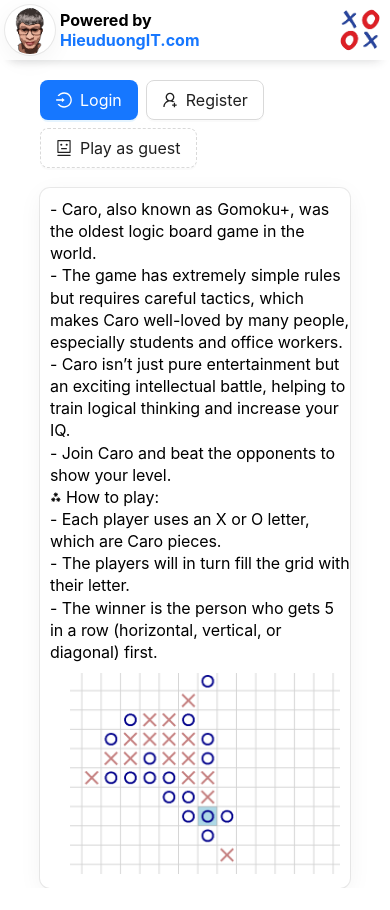
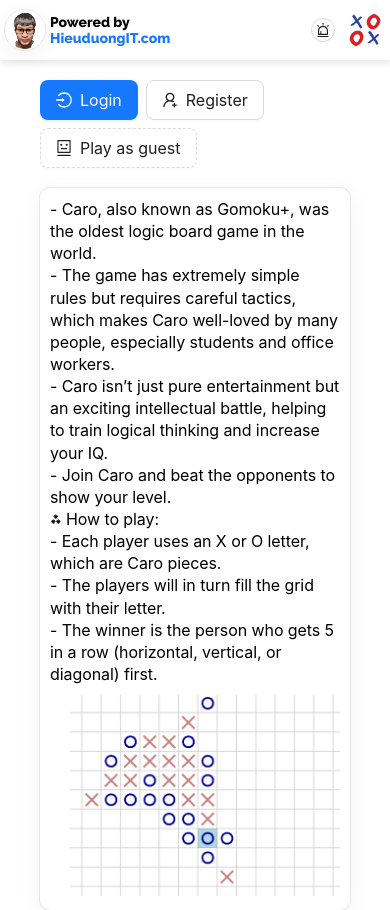
Before and after one commit to hieuduongt/caro-game-client, a React (Create React App) app: page / in a window 390 px wide. Before the commit the page ends 888 px from the top, so only its background shows below. Built offline with nearby package versions, Linux system fonts and the light colour scheme.

Commit message:
added notification

```diff
--- a/public/index.html
+++ b/public/index.html
@@ -1,15 +1,18 @@
 <!DOCTYPE html>
 <html lang="en">
+
 <head>
   <meta charset="utf-8" />
-    <link rel="icon" href="%PUBLIC_URL%/favicon.png" style="border-radius: 5px;"/>
+  <link rel="icon" href="%PUBLIC_URL%/favicon.png" style="border-radius: 5px;" />
   <meta name="viewport" content="width=device-width, initial-scale=1" />
   <meta name="theme-color" content="#000000" />
-    <meta
-      name="description"
-      content="Caro game developed by Hiếu Dương"
-    />
+  <meta name="description" content="Caro game developed by Hiếu Dương" />
   <link rel="apple-touch-icon" href="%PUBLIC_URL%/favicon.png" />
+  <link rel="preconnect" href="https://fonts.googleapis.com">
+  <link rel="preconnect" href="https://fonts.gstatic.com" crossorigin>
+  <link
+    href="https://fonts.googleapis.com/css2?family=Libre+Franklin:ital,wght@0,100..900;1,100..900&family=Raleway:ital,wght@0,100..900;1,100..900&display=swap"
+    rel="stylesheet">
   <!--
       manifest.json provides metadata used when your web app is installed on a
       user's mobile device or desktop. See https://developers.google.com/web/fundamentals/web-app-manifest/
@@ -26,6 +29,7 @@
     -->
   <title>Caro Game</title>
 </head>
+
 <body>
   <noscript>You need to enable JavaScript to run this app.</noscript>
   <div id="root"></div>
@@ -40,4 +44,5 @@
       To create a production bundle, use `npm run build` or `yarn build`.
     -->
 </body>
+
 </html>
--- a/src/App.css
+++ b/src/App.css
@@ -32,15 +32,26 @@
   }
 }
 
+@media only screen and (max-width: 720px) {
+  .notifications {
+    display: none;
+  }
+
+  .author {
+    width: 100%;
+  }
+}
+
 .header {
-  box-shadow: rgba(33, 35, 38, 0.2) 0px 10px 10px -10px;
+  /* box-shadow: rgba(33, 35, 38, 0.2) 0px 10px 10px -10px; */
+  box-shadow: rgba(99, 99, 99, 0.2) 0px 2px 8px 0px;
   min-height: 50px;
-  padding: 5px;
-  display: flex;
   background-color: rgba(255, 255, 255, 0.466);
   backdrop-filter: blur(30px);
+  display: flex;
   align-items: center;
   gap: 10px;
+  padding: 5px;
 }
 
 .author {
@@ -50,7 +61,13 @@
 }
 
 .author > .link-to {
-  font-weight: bold;
+  font-family: "Raleway", sans-serif;
+  font-optical-sizing: auto;
+  font-weight: 800;
+  font-style: normal;
+  display: flex;
+  flex-direction: column;
+  font-size: 14px;
 }
 
 .link-to > a {
--- a/src/App.tsx
+++ b/src/App.tsx
@@ -1,8 +1,8 @@
 import { FC, useEffect, useRef, useState } from 'react';
 import { v4 as uuidv4 } from 'uuid';
 import './App.css';
-import { notification, Spin, Popover, Button, Avatar, Affix, Collapse, Input, Alert, Tooltip, Badge } from 'antd';
-import { LoadingOutlined, SendOutlined, CloseCircleOutlined, CaretDownOutlined, CaretUpOutlined } from '@ant-design/icons';
+import { notification, Spin, Popover, Button, Avatar, Affix, Collapse, Input, Alert, Space, Badge, Drawer } from 'antd';
+import { LoadingOutlined, SendOutlined, CloseCircleOutlined, CaretDownOutlined, CaretUpOutlined, AlertOutlined } from '@ant-design/icons';
 import * as signalR from "@microsoft/signalr";
 import { AppContext } from './helpers/Context';
 import InGame from './components/Ingame/Ingame';
@@ -10,7 +10,7 @@ import Home from './components/Home/Home';
 import RoomList from './components/RoomList/RoomList';
 import { EnvEnpoint, formatUTCDateToLocalDate, generateShortUserName, getAuthToken, getTokenProperties, isExpired, removeAuthToken } from './helpers/Helper';
 import { getUser } from './services/UserServices';
-import { Coordinates, MatchDTO, Message, MessageDto, Conversation, RoomDTO, UserDTO, ErrorMessage } from './models/Models';
+import { Coordinates, MatchDTO, Message, MessageDto, Conversation, RoomDTO, UserDTO, NotificationMessage } from './models/Models';
 import { createConversation, getConversation, getMessage, sendMessageToUser } from './services/ChatServices';
 import { SystemString } from './common/StringHelper';
 const { Search } = Input;
@@ -34,9 +34,9 @@ const App: FC = () => {
   const [conversations, setConversations] = useState<Conversation[]>([]);
   const [newReceivedMessage, setNewReceivedMessage] = useState<MessageDto>();
   const messageRefs = useRef<Array<HTMLDivElement>>([]);
-  const [errorMessages, setErrorMessages] = useState<ErrorMessage[]>([]);
-  const [currentErrorMessages, setCurrentErrorMessages] = useState<ErrorMessage>();
-  const [expandErrMessage, setExpandErrMessage] = useState<boolean>(false);
+  const [notifications, setNotifications] = useState<NotificationMessage[]>([]);
+  const [currentNotification, setCurrentNotification] = useState<NotificationMessage>();
+  const [openNotificationPanel, setOpenNotificationPanel] = useState<boolean>(false);
 
   const checkIsLoggedIn = async (): Promise<void> => {
     setLoading(true);
@@ -78,7 +78,7 @@ const App: FC = () => {
         duration: -1,
         placement: "top"
       });
-      addNewErrorMessage(SystemString.CannotConnectToServer);
+      addNewNotifications(SystemString.CannotConnectToServer, "error");
       setLoading(false);
     });
   }
@@ -109,7 +109,7 @@ const App: FC = () => {
       setUser(currentUser);
       return res.responseData.roomId ? true : false;
     } else {
-      addNewErrorMessage(res.errorMessage);
+      addNewNotifications(res.errorMessage, "error");
       return false;
     }
   }
@@ -331,31 +331,34 @@ const App: FC = () => {
   }
 
   const handleCloseErrorMessage = (id: string) => {
-    const filteredErrorMessages = [...errorMessages].filter(p => p.id !== id);
-    setErrorMessages(filteredErrorMessages);
-    setCurrentErrorMessages(filteredErrorMessages[filteredErrorMessages.length - 1]);
-    if (!filteredErrorMessages.length) setExpandErrMessage(false);
+    const filteredNotifications = [...notifications].filter(p => p.id !== id);
+    setNotifications(filteredNotifications);
+    setCurrentNotification(filteredNotifications[filteredNotifications.length - 1]);
+    if (!filteredNotifications.length) setOpenNotificationPanel(false);
   }
 
-  const addNewErrorMessage = (content: string | string[]) => {
+  const addNewNotifications = (content: string | string[], type: "success" | "info" | "warning" | "error") => {
     if (Array.isArray(content)) {
-      const messages = content.map(c => {
-        const mess: ErrorMessage = {
+      const notificationMessages = content.map(c => {
+        const mess: NotificationMessage = {
           id: uuidv4(),
-          content: c
+          content: c,
+          type: type
         };
         return mess;
       });
-      setErrorMessages(prev => [...prev, ...messages]);
-      setCurrentErrorMessages(messages[messages.length - 1]);
+      setNotifications(prev => [...prev, ...notificationMessages]);
+      setCurrentNotification(notificationMessages[notificationMessages.length - 1]);
     } else {
-      setErrorMessages(prev => [...prev, {
+      setNotifications(prev => [...prev, {
         id: uuidv4(),
-        content: content
+        content: content,
+        type: type
       }]);
-      setCurrentErrorMessages({
+      setCurrentNotification({
         id: uuidv4(),
-        content: content
+        content: content,
+        type: type
       });
     }
   }
@@ -366,7 +369,7 @@ const App: FC = () => {
         <div className="header">
           <div className="author">
             <div>
-              <Avatar src={<img src="app-logo.PNG" style={{ width: "100%", height: "100%" }} />} style={{ verticalAlign: 'middle', boxShadow: "rgba(0, 0, 0, 0.05) 0px 6px 24px 0px, rgba(0, 0, 0, 0.08) 0px 0px 0px 1px" }} size={50} />
+              <Avatar src={<img src="app-logo.PNG" style={{ width: "100%", height: "100%" }} />} style={{ verticalAlign: 'middle', boxShadow: "rgba(0, 0, 0, 0.05) 0px 6px 24px 0px, rgba(0, 0, 0, 0.08) 0px 0px 0px 1px" }} size={40} />
             </div>
 
             <div className="link-to">
@@ -375,60 +378,58 @@ const App: FC = () => {
             </div>
           </div>
           <div className="notifications">
-            {currentErrorMessages ?
+            {currentNotification ?
               <Alert
-                key={currentErrorMessages.id}
+                key={currentNotification.id}
                 banner
                 closable
-                message={currentErrorMessages.content}
-                type='error'
-                onClose={() => handleCloseErrorMessage(currentErrorMessages.id)}
+                message={currentNotification.content}
+                type={currentNotification.type}
+                onClose={() => handleCloseErrorMessage(currentNotification.id)}
               />
               :
               <></>
             }
           </div>
-          <Tooltip placement="left" title={"Click to expand"} arrow>
-            <Popover
-              content={
+
+          <Badge count={notifications.length} size='small' style={{ cursor: "pointer" }} >
+            <Button type="default" shape="circle" size='small' danger={!!notifications.length} icon={<AlertOutlined />} onClick={() => setOpenNotificationPanel(true)}/>
+          </Badge>
+          <Drawer
+            title="Notifications"
+            placement="right"
+            width={500}
+            onClose={() => setOpenNotificationPanel(false)}
+            open={openNotificationPanel}
+            extra={
+              <Space>
+                <Button type="link" onClick={() => {
+                  setNotifications([]);
+                  setOpenNotificationPanel(false);
+                  setCurrentNotification(undefined);
+                }}>
+                  Dismiss All
+                </Button>
+              </Space>
+            }
+          >
             <div className='list-errors'>
               {
-                    errorMessages.map(ms => {
+                notifications.map(nt => {
                   return (
                     <Alert
-                          key={ms.id}
+                      key={nt.id}
                       banner
                       closable
-                          message={ms.content}
-                          type='error'
-                          onClose={() => handleCloseErrorMessage(ms.id)}
+                      message={nt.content}
+                      type={nt.type}
+                      onClose={() => handleCloseErrorMessage(nt.id)}
                     />
                   )
                 })
               }
             </div>
-
-              }
-              title={
-                <a onClick={() => {
-                  setErrorMessages([]);
-                  setExpandErrMessage(false);
-                  setCurrentErrorMessages(undefined);
-                }}>
-                  Dismiss All
-                </a>
-              }
-              trigger="click"
-              open={expandErrMessage}
-              onOpenChange={(value) => {
-                setExpandErrMessage(value);
-              }}
-            >
-              <Badge count={errorMessages.length} size='default' style={{ cursor: "pointer" }} />
-            </Popover>
-
-          </Tooltip>
-
+          </Drawer>
           {
             user ? <div className='profile'>
               <Popover placement="bottomLeft" title={""} content={
@@ -442,7 +443,7 @@ const App: FC = () => {
                   <Button type="dashed" onClick={logOut}>Log out</Button>
                 </div>
               } trigger="click">
-                <Avatar style={{ verticalAlign: 'middle', cursor: "pointer", backgroundColor: "#87d068" }} className='user-profile' size={50} gap={2}>
+                <Avatar style={{ verticalAlign: 'middle', cursor: "pointer", backgroundColor: "#87d068" }} className='user-profile' size={40} gap={2}>
                   {generateShortUserName(user.userName)}
                 </Avatar>
               </Popover>
@@ -450,7 +451,7 @@ const App: FC = () => {
             </div>
               :
               <div className='profile'>
-                <Avatar src={<img src="favicon.png" style={{ width: "100%", height: "100%" }} />} size={50} style={{ verticalAlign: 'middle' }} />
+                <Avatar src={<img src="favicon.png" style={{ width: "100%", height: "100%" }} />} size={40} style={{ verticalAlign: 'middle' }} />
               </div>
           }
 
@@ -484,7 +485,7 @@ const App: FC = () => {
               setNewGame,
               watchMode,
               setWatchMode,
-              addNewErrorMessage
+              addNewNotifications
             }}>
               {step === 1 ? <Home redirectToLogin={redirectToLogin} connectToGameHub={connectToGameHub} /> : <></>}
               {step === 2 ? <RoomList handleWhenClickOnChatButton={handleWhenClickOnChatButton} /> : <></>}
--- a/src/components/GameGrid/GameGrid.tsx
+++ b/src/components/GameGrid/GameGrid.tsx
@@ -23,7 +23,7 @@ const playerIcons = [
 ]
 
 const GameGrid: FC<GameGridProps> = (props) => {
-    const { connection, matchInfo, user, listCoordinates, setListCoordinates, yourTurn, setYourTurn, start, newGame, watchMode, addNewErrorMessage } = useContext(AppContext);
+    const { connection, matchInfo, user, listCoordinates, setListCoordinates, yourTurn, setYourTurn, start, newGame, watchMode, addNewNotifications } = useContext(AppContext);
     const { initialPlayer } = props;
     const [player, setPlayer] = useState<Player>();
     const [isWinner, setIsWinner] = useState<boolean>();
@@ -101,7 +101,7 @@ const GameGrid: FC<GameGridProps> = (props) => {
             setListCoordinates(listCoordinates.responseData);
             initGameBoard(listCoordinates.responseData);
         } else {
-            addNewErrorMessage(listCoordinates.errorMessage);
+            addNewNotifications(listCoordinates.errorMessage, "error");
         }
     }
 
@@ -173,7 +173,7 @@ const GameGrid: FC<GameGridProps> = (props) => {
             updateGameBoard(res.responseData.x, res.responseData.y, res.responseData.userId, res.responseData.player, res.responseData.id, res.responseData.current, res.responseData.winPoint);
             setYourTurn(false);
         } else {
-            addNewErrorMessage(res.errorMessage);
+            addNewNotifications(res.errorMessage, "error");
         }
         const winner = checkWinner(gameBoard, x, y, user.id);
         if (winner.winner) {
@@ -193,10 +193,10 @@ const GameGrid: FC<GameGridProps> = (props) => {
                 });
                 const result = await finishGame(matchInfo);
                 if(!result.isSuccess) {
-                    addNewErrorMessage(result.errorMessage);
+                    addNewNotifications(result.errorMessage, "error");
                 }
             } else {
-                addNewErrorMessage(winPointUpdateing.errorMessage);
+                addNewNotifications(winPointUpdateing.errorMessage, "error");
             }
         }
     }
--- a/src/components/GameMenu/GameMenu.tsx
+++ b/src/components/GameMenu/GameMenu.tsx
@@ -17,7 +17,7 @@ interface GameMenuProps extends React.HTMLAttributes<HTMLDivElement> {
 }
 
 const GameMenu: FC<GameMenuProps> = (props) => {
-    const { connection, roomInfo, setRoomInfo, user, setUser, start, setStart, setStep, setYourTurn, newGame, setNewGame, setMatchInfo, watchMode, setWatchMode, addNewErrorMessage } = useContext(AppContext);
+    const { connection, roomInfo, setRoomInfo, user, setUser, start, setStart, setStep, setYourTurn, newGame, setNewGame, setMatchInfo, watchMode, setWatchMode, addNewNotifications } = useContext(AppContext);
     const [messages, setMessages] = useState<Message[]>();
     const [sitted, setSitted] = useState<boolean>(false);
     const [roomOwnerTime, setRoomOwnerTime] = useState<number>(0);
@@ -36,7 +36,7 @@ const GameMenu: FC<GameMenuProps> = (props) => {
                 setSitted(false);
             }
         } else {
-            addNewErrorMessage(currentRoom.errorMessage);
+            addNewNotifications(currentRoom.errorMessage, "error");
         }
     }
 
@@ -45,7 +45,7 @@ const GameMenu: FC<GameMenuProps> = (props) => {
         if (res.isSuccess) {
             setUser(res.responseData);
         } else {
-            addNewErrorMessage(res.errorMessage);
+            addNewNotifications(res.errorMessage, "error");
         }
     }
 
@@ -168,7 +168,7 @@ const GameMenu: FC<GameMenuProps> = (props) => {
         });
         const result = await finishGame(match);
         if (!result.isSuccess) {
-            addNewErrorMessage(result.errorMessage);
+            addNewNotifications(result.errorMessage, "error");
         }
         await getRoomInfo();
         setStart(false);
@@ -195,7 +195,7 @@ const GameMenu: FC<GameMenuProps> = (props) => {
                 duration: 3,
                 placement: "top"
             });
-            addNewErrorMessage(res.errorMessage);
+            addNewNotifications(res.errorMessage, "error");
         }
     }
 
@@ -208,7 +208,7 @@ const GameMenu: FC<GameMenuProps> = (props) => {
             await getUserInfo();
             setSitted(true);
         } else {
-            addNewErrorMessage(res.errorMessage);
+            addNewNotifications(res.errorMessage, "error");
         }
     }
 
@@ -228,7 +228,7 @@ const GameMenu: FC<GameMenuProps> = (props) => {
             }
             setSitted(false);
         } else {
-            addNewErrorMessage(res.errorMessage);
+            addNewNotifications(res.errorMessage, "error");
         }
     }
 
@@ -254,7 +254,7 @@ const GameMenu: FC<GameMenuProps> = (props) => {
                 duration: 3,
                 placement: "top"
             });
-            addNewErrorMessage(res.errorMessage);
+            addNewNotifications(res.errorMessage, "error");
         }
     }
 
--- a/src/components/Home/Home.css
+++ b/src/components/Home/Home.css
@@ -25,7 +25,6 @@
     line-height: 1.38462;
     font-weight: 400;
     letter-spacing: -.005em;
-    min-width: 300px;
 }
 
 .game-images {
--- a/src/components/Home/Home.tsx
+++ b/src/components/Home/Home.tsx
@@ -13,7 +13,7 @@ interface HomeProps extends React.HTMLAttributes<HTMLDivElement> {
 }
 
 const Home: FC<HomeProps> = (props) => {
-    const { addNewErrorMessage } = useContext(AppContext);
+    const { addNewNotifications } = useContext(AppContext);
     const { redirectToLogin, connectToGameHub } = props;
     const [api, contextHolder] = notification.useNotification();
     const [loginForm] = Form.useForm();
@@ -50,12 +50,12 @@ const Home: FC<HomeProps> = (props) => {
                             placement: "top"
                         })
                     }
-                    addNewErrorMessage(result.errorMessage);
+                    addNewNotifications(result.errorMessage, "error");
                     setLoggingIn(false);
                 }
             })
             .catch((info) => {
-                addNewErrorMessage(SystemString.ValidationError);
+                addNewNotifications(SystemString.ValidationError, "error");
                 setLoggingIn(false);
             });
     }
@@ -84,13 +84,13 @@ const Home: FC<HomeProps> = (props) => {
                             placement: "top"
                         });
                     }
-                    addNewErrorMessage(result.errorMessage);
+                    addNewNotifications(result.errorMessage, "error");
                     setRegistering(false);
                 }
             })
             .catch((info) => {
                 console.log(info)
-                addNewErrorMessage(SystemString.ValidationError);
+                addNewNotifications(SystemString.ValidationError, "error");
                 setRegistering(false);
             });
     }
--- a/src/components/Ingame/Ingame.tsx
+++ b/src/components/Ingame/Ingame.tsx
@@ -11,7 +11,7 @@ interface InGameProps extends React.HTMLAttributes<HTMLDivElement> {
 }
 
 const InGame: FC<InGameProps> = (props) => {
-  const { user, roomInfo, setStart, setMatchInfo, setWatchMode, setListCoordinates, setYourTurn, addNewErrorMessage } = useContext(AppContext);
+  const { user, roomInfo, setStart, setMatchInfo, setWatchMode, setListCoordinates, setYourTurn, addNewNotifications } = useContext(AppContext);
   useEffect(() => {
     if (roomInfo?.matchs?.length > 0) {
       getCurrentMatchInfo();
@@ -23,7 +23,7 @@ const InGame: FC<InGameProps> = (props) => {
     if (match.isSuccess) {
       setMatchInfo(match.responseData);
     } else {
-      addNewErrorMessage(match.errorMessage);
+      addNewNotifications(match.errorMessage, "error");
     }
     const listCoordinates = await getListCoordinates(roomInfo?.matchs[0].matchId);
       if (listCoordinates.isSuccess) {
@@ -48,7 +48,7 @@ const InGame: FC<InGameProps> = (props) => {
           setWatchMode(true);
         }
       } else {
-        addNewErrorMessage(listCoordinates.errorMessage);
+        addNewNotifications(listCoordinates.errorMessage, "error");
       }
   }
   return (
--- a/src/components/RoomList/RoomList.tsx
+++ b/src/components/RoomList/RoomList.tsx
@@ -27,7 +27,7 @@ const CustomRow: FC<any> = (props) => {
 const RoomList: FC<RoomListProps> = (props) => {
     const { handleWhenClickOnChatButton } = props;
     const [roomCreationForm] = Form.useForm<RoomDTO>();
-    const { setRedirectToLogin, connection, setRoomInfo, user, setUser, setStep, addNewErrorMessage } = useContext(AppContext);
+    const { setRedirectToLogin, connection, setRoomInfo, user, setUser, setStep, addNewNotifications } = useContext(AppContext);
     const [listRooms, setListRooms] = useState<Pagination<RoomDTO>>();
     const [roomSearchKeywords, setRoomSearchKeywords] = useState<string>("");
     const [listUsers, setListUsers] = useState<Pagination<UserDTO>>();
@@ -176,13 +176,13 @@ const RoomList: FC<RoomListProps> = (props) => {
         if (res.isSuccess === true) {
             setListRooms(res.responseData);
         } else {
-            addNewErrorMessage(res.errorMessage);
+            addNewNotifications(res.errorMessage, "error");
         }
         if (res.isSuccess === false && res.code === 401) {
             setStep(1);
             setRedirectToLogin(true);
         } else {
-            addNewErrorMessage(res.errorMessage);
+            addNewNotifications(res.errorMessage, "error");
         }
         setRoomReloadState(false);
     }
@@ -193,7 +193,7 @@ const RoomList: FC<RoomListProps> = (props) => {
         if (res.isSuccess === true) {
             setListUsers(res.responseData);
         } else {
-            addNewErrorMessage(res.errorMessage);
+            addNewNotifications(res.errorMessage, "error");
         }
         if (res.isSuccess === false && res.code === 401) {
             setStep(1);
@@ -247,12 +247,12 @@ const RoomList: FC<RoomListProps> = (props) => {
                             placement: "top"
                         })
                     }
-                    addNewErrorMessage(result.errorMessage);
+                    addNewNotifications(result.errorMessage, "error");
                     setIsCreating(false);
                 }
             })
             .catch((info) => {
-                addNewErrorMessage(SystemString.ValidationError);
+                addNewNotifications(SystemString.ValidationError, "error");
                 setIsCreating(false);
             });
     }
@@ -269,10 +269,10 @@ const RoomList: FC<RoomListProps> = (props) => {
                 setUser(newUser);
                 setStep(3);
             } else {
-                addNewErrorMessage(currentRoomRes.errorMessage);
+                addNewNotifications(currentRoomRes.errorMessage, "error");
             }
         } else {
-            addNewErrorMessage(res.errorMessage);
+            addNewNotifications(res.errorMessage, "error");
         }
     }
 
--- a/src/models/Models.ts
+++ b/src/models/Models.ts
@@ -4,9 +4,10 @@ export interface LoginDTO {
     password: string;
 }
 
-export interface ErrorMessage {
+export interface NotificationMessage {
     id: string;
     content: string;
+    type: "success" | "info" | "warning" | "error";
 }
 
 export interface RegisterDTO {
```
Also changed, not shown: public/logo192.png (deleted), public/logo512.png (deleted), public/manifest.json. Lines whose indentation alone changed are shown as unchanged.
